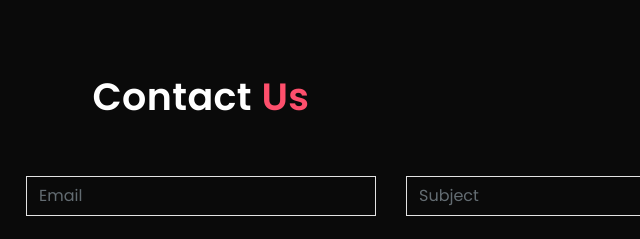
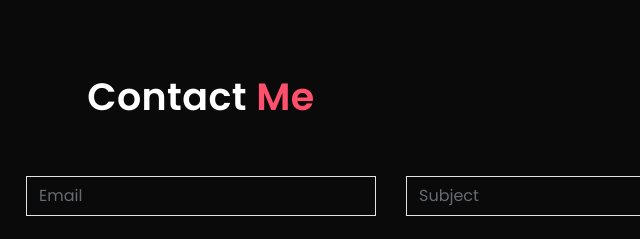
Before and after one commit to Manjunath9787/Personal_website, a plain HTML site: page index.html in a window 1280 px wide. Shown: the part 4366-4605 px from the top of the page, 439-1079 px from the left. Drawn offline with Linux system fonts and the light colour scheme; animation ran at ten frames a second; files whose address does not match are found by name.

Commit message:
Update index.html

```diff
--- a/index.html
+++ b/index.html
@@ -537,7 +537,7 @@
 			<section id="contact" class="gray_bg section-padding">
 				<div class="contact-form">
 					<div class="container">
-						<h2 class="section-title wow flipInX" data-wow-delay="0.4s">Contact <span>Us</span></h2>
+						<h2 class="section-title wow flipInX" data-wow-delay="0.4s">Contact <span>Me</span></h2>
 						<div class="row">
 							<div class="col-md-12 col-sm-12">
 								<form class="form" name="enq" method="post" action="contact.php" onsubmit="return validation();">
```
